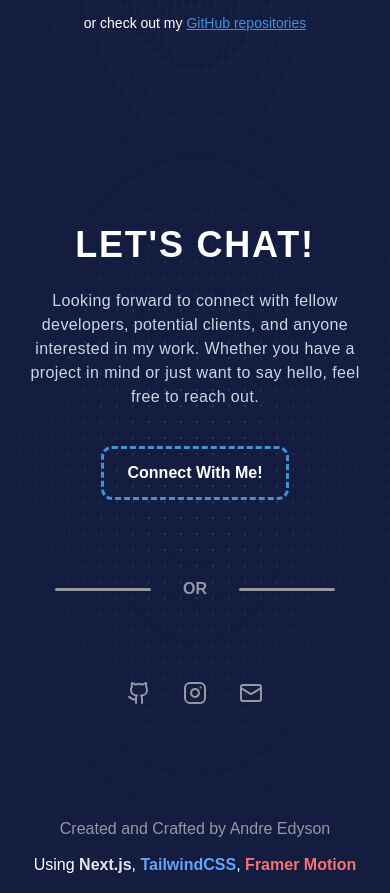
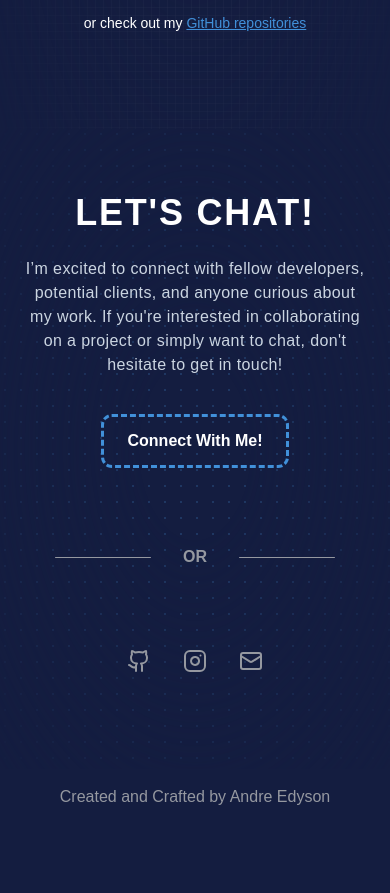
Before and after one commit to andreedyson/personal-website, a Next.js app: page / in a window 390 px wide. Shown: the part 4480-5373 px from the top of the page. After the commit the page ends 5305 px from the top, so only its background shows below. Built offline with nearby package versions, Linux system fonts and the light colour scheme.

Commit message:
fix(style): fix section styling

```diff
--- a/app/components/Contact.tsx
+++ b/app/components/Contact.tsx
@@ -28,7 +28,7 @@ function Contact() {
   return (
     <section
       id="contact"
-      className="section relative flex flex-col items-center"
+      className="section relative flex flex-col items-center pt-16"
     >
       {/* Dot Background */}
       <div>
@@ -50,9 +50,10 @@ function Contact() {
             Let&apos;s Chat!
           </h2>
           <p className="w-full tracking-wide text-slate-300 md:max-w-[550px]">
-            Looking forward to connect with fellow developers, potential
-            clients, and anyone interested in my work. Whether you have a
-            project in mind or just want to say hello, feel free to reach out.
+            I’m excited to connect with fellow developers, potential clients,
+            and anyone curious about my work. If you&apos;re interested in
+            collaborating on a project or simply want to chat, don&apos;t
+            hesitate to get in touch!
           </p>
           <a href="mailto:andreedyson31@gmail.com">
             <button className="mt-4 rounded-lg bg-transparent px-6 py-3 font-semibold outline-dashed outline-main-blue duration-200 hover:-translate-y-1.5 hover:bg-main-blue hover:shadow-[0px_8px_0px_0px_rgba(69,73,172,0.7)] hover:outline">
@@ -62,9 +63,9 @@ function Contact() {
         </div>
 
         <div className="mt-20 flex items-center gap-8">
-          <div className="h-[3px] w-24 rounded-full bg-gray-font md:w-64" />
+          <div className="h-px w-24 rounded-full bg-gray-font md:w-64" />
           <p className="font-bold text-gray-font">OR</p>
-          <div className="h-[3px] w-24 rounded-full bg-gray-font md:w-64" />
+          <div className="h-px w-24 rounded-full bg-gray-font md:w-64" />
         </div>
 
         <div className="mt-20">
--- a/app/components/Projects.tsx
+++ b/app/components/Projects.tsx
@@ -66,9 +66,9 @@ function Projects() {
         {/* Projects Card */}
         <motion.div
           initial={{ opacity: 0 }}
-          animate={isInView ? { opacity: 1 } : {}}
-          transition={{ delay: 1 }}
-          className="flex flex-col gap-12 xl:gap-32"
+          whileInView={{ opacity: 1 }}
+          transition={{ delay: 0.8 }}
+          className="flex flex-col gap-12 xl:gap-20"
         >
           {projectsData.map((project, index) => (
             <motion.div
@@ -92,6 +92,7 @@ function Projects() {
           ))}
         </motion.div>
 
+        {/* More To Come Section */}
         <motion.div
           variants={scaleUpAnimationVariants}
           initial="hidden"
--- a/app/components/layout/Footer.tsx
+++ b/app/components/layout/Footer.tsx
@@ -10,11 +10,6 @@ function Footer() {
       >
         Created and Crafted by <span>Andre Edyson</span>
       </a>
-      <p>
-        Using <span className="font-semibold text-gray-200">Next.js</span>,{" "}
-        <span className="font-semibold text-blue-400">TailwindCSS</span>,{" "}
-        <span className="font-semibold text-red-400">Framer Motion</span>
-      </p>
     </footer>
   );
 }
--- a/app/globals.css
+++ b/app/globals.css
@@ -73,7 +73,7 @@
   }
 
   .section {
-    @apply px-6 py-24 text-white md:px-16 xl:px-40 xl:pt-44;
+    @apply px-6 py-24 text-white md:px-16 xl:px-40;
   }
 
   ::-webkit-scrollbar {
```
